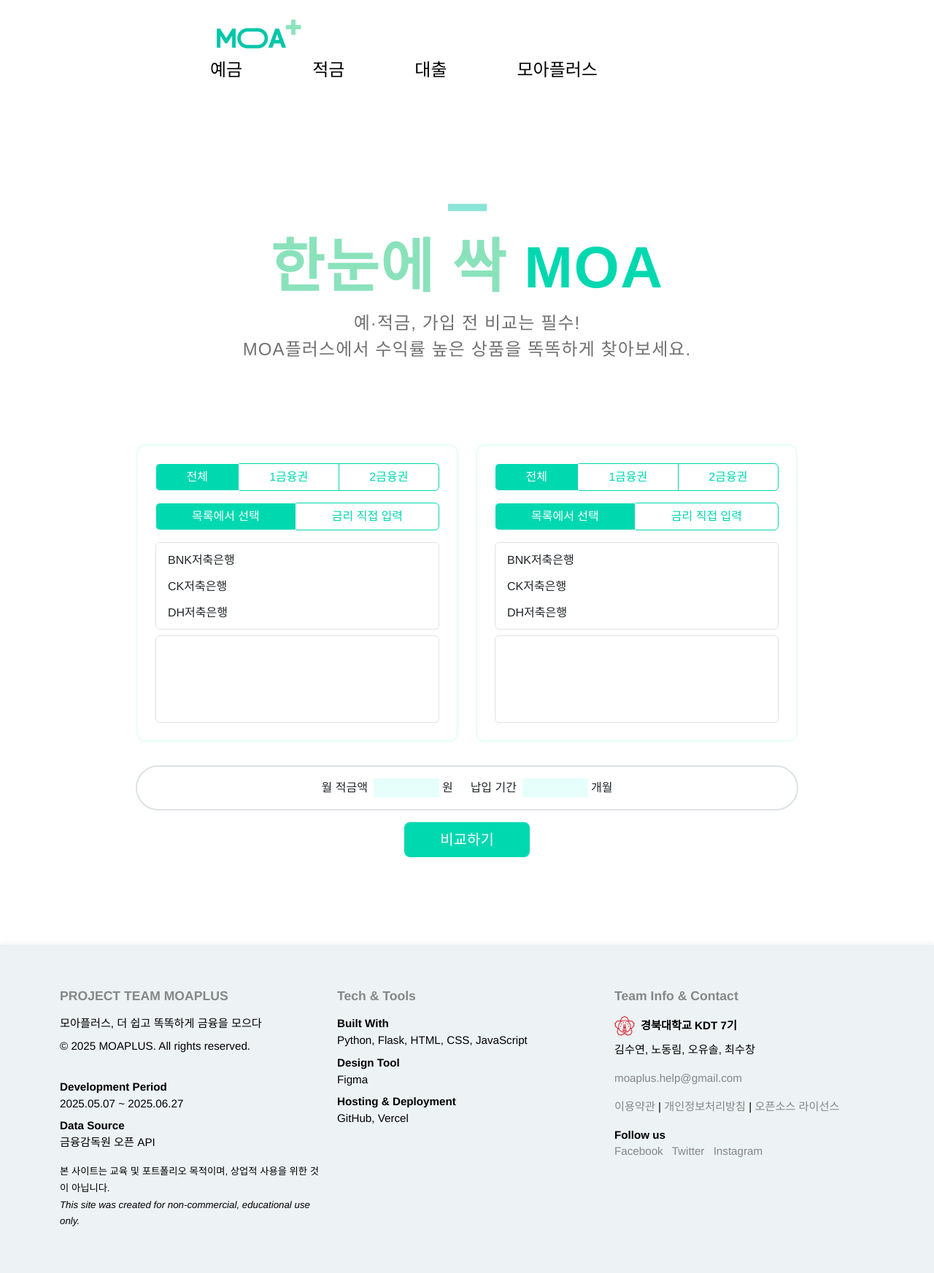
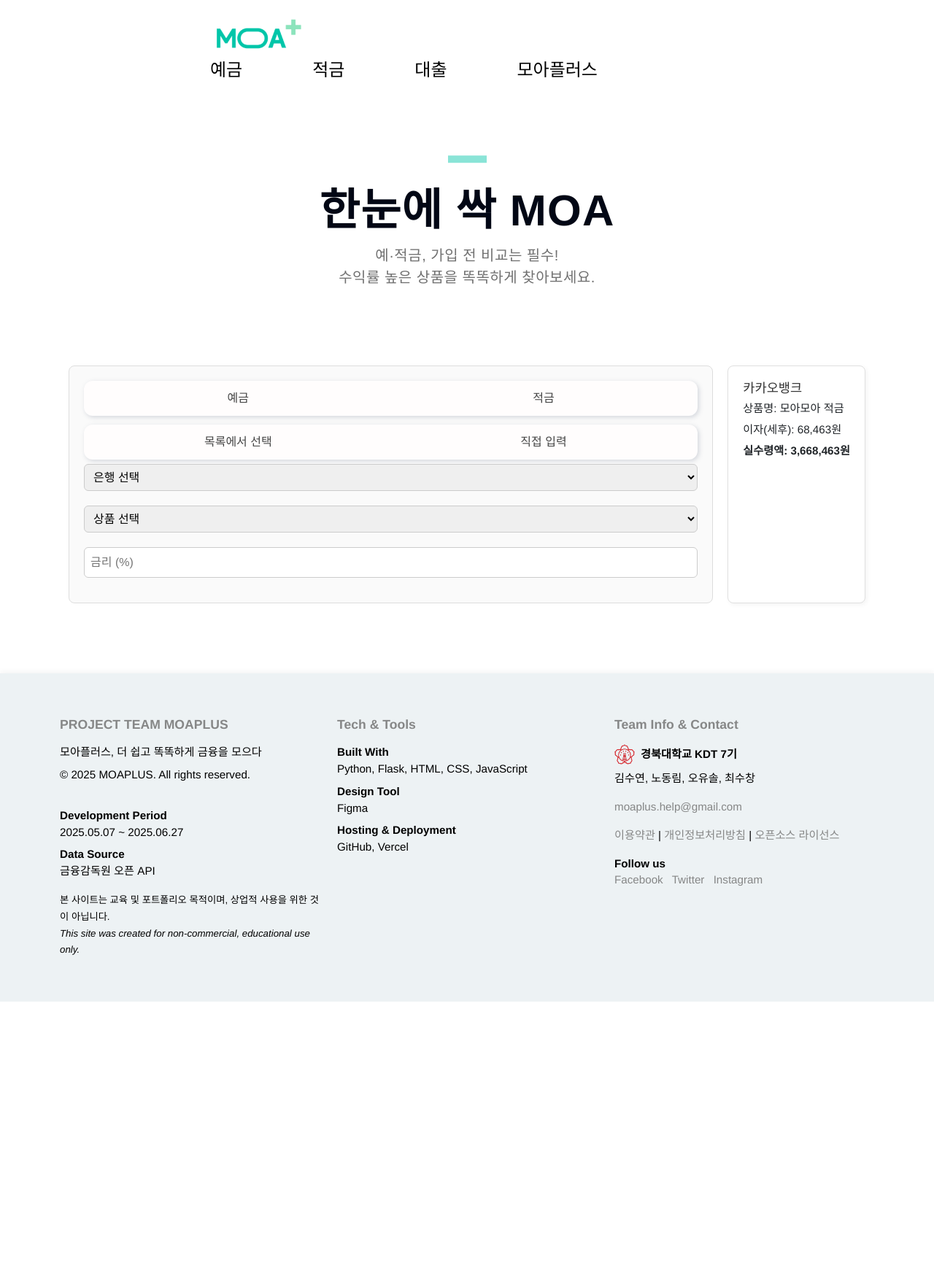
Before and after one commit to rimit000/finance_service_3, a Flask app: page /plus/compare in a window 1280 px wide. Shown: the whole page at 73% size. After the commit the page ends 1373 px from the top, so only its background shows below. Run offline with Flask 3, Linux system fonts and the light colour scheme; parts of the project's set-up code (start-up, migrations or seed data) failed here and were passed over; some web fonts are replaced.

Commit message:
비교 작업중

```diff
--- a/Documents/카카오톡 받은 파일/기업프로젝트/기업프로젝트/templates/compare_form.html
+++ b/Documents/카카오톡 받은 파일/기업프로젝트/기업프로젝트/templates/compare_form.html
@@ -1,219 +1,332 @@
 {% extends 'base.html' %}
-{% block title %}한눈에 싹 MOA{% endblock %}
 {% block content %}
-<link rel="stylesheet" href="https://cdn.jsdelivr.net/npm/bootstrap@5.3.0/dist/css/bootstrap.min.css">
+
+  <!-- 1) Bootstrap/Select2 CSS 로드 -->
+  <link
+    href="https://cdn.jsdelivr.net/npm/bootstrap@5.3.0/dist/css/bootstrap.min.css"
+    rel="stylesheet"
+  />
   <link
     rel="stylesheet"
     href="{{ url_for('static', filename='style.css') }}"
   />
 
-
+  <!-- {# ----------------------------------------------------------- #}
+       {# 2) 커스텀 CSS (화면 상단 헤더, 필터 카드, 테이블, 페이지네이션) #}
+       {# ----------------------------------------------------------- #} -->
   <style>
+    /* --------------------- 공통 CSS 변수 --------------------- */
     :root {
-    --moa-green: #00d8b0;
-    --moa-lightgreen: #8AE2BB;
-    --moa-dark: #020715;
-    --g:#00d8b0;
-    --gl:#e6fffa;
+      --moa-green:       #8AE4D7;
+      --moa-light:       #f8f9fa;
+      --moa-dark-text:   #020715;
+      --moa-border:      #E0E5F3;
+      --moa-hover:       #E0E5F3;
     }
 
+    /* -------------------- 상단 헤더 영역 -------------------- */
     .moa-header {
-    transform: translateY(-2cm);
+      transform: translateY(-1cm);
       background: white;
-    padding: 80px 20px 20px;
       text-align: center;
+      padding: 20px;
       font-family: 'NoonnuBasicGothic', sans-serif;
     }
-
+    .moa-header .moa-bar {
+      width: 53px;
+      height: 10px;
+      background-color: var(--moa-green);
+      margin: 20px auto 30px;
+    }
     .moa-header h1 {
-    font-size: 5rem;
+      font-size: 3.75rem; /* 60px */
       font-weight: 700;
-    color: #00d8b0;
-    letter-spacing: 1.5px;
+      color: var(--moa-dark-text);
+      letter-spacing: 1.2px;
+      margin-bottom: 10px;
+    }
+    .moa-header p {
+      font-size: 1.25rem;
+      color: #717171;
+      letter-spacing: 0.5px;
+      margin: 0;
+      font-weight: 400;
     }
 
-  .moa-header h1 span {
-    color: #8AE2BB;
+
+
+    .compare-box {
+      background-color: white;
+      border-radius: 12px;
+      box-shadow: 0 4px 12px rgba(0, 0, 0, 0.1);
+      max-width: 800px;
+      margin: 0 auto;
+      padding: 30px;
     }
 
-  .moa-header p {
-    font-size: 1.5rem;
-    color: #717171;
-    margin-top: 10px;
-    letter-spacing: 1.1px;
+    .compare-box h1 {
+      font-size: 2rem;
+      color: #00C4A8;
+      text-align: center;
+      margin-bottom: 10px;
     }
 
-  .moa-bar {
-    width: 53px;
-    height: 10px;
-    background-color: #8AE4D7;
-    margin: 20px auto 30px;
+    .compare-box p {
+      text-align: center;
+      color: #555;
+      margin-bottom: 30px;
     }
-.box{background:#fff;border:2px solid var(--gl);border-radius:12px}
-.btn-o{border-color:var(--g);color:var(--g)}
-.btn-check:checked+.btn-o,.btn-o:hover{background:var(--g);color:#fff}
-.scroll{height:120px;overflow-y:auto;border:1px solid #dee2e6;border-radius:6px;padding:6px}
-.item{padding:6px 10px;border-radius:6px;cursor:pointer;white-space:nowrap}
-.item:hover{background:var(--gl)}
-.item.active{background:var(--gl);font-weight:600;color:var(--g)}
-.pill input{border:0;width:90px;text-align:right;background:var(--gl)}
-.result{border:2px solid var(--g);border-radius:8px;padding:22px}
+
+    .form-section {
+      display: flex;
+      justify-content: space-between;
+      gap: 20px;
+      margin-bottom: 30px;
+    }
+
+    .form-card {
+      flex: 1;
+      border: 1px solid #ddd;
+      border-radius: 8px;
+      padding: 20px;
+      background-color: #fafafa;
+    }
+
+    .form-card h2 {
+      font-size: 1.2rem;
+      margin-bottom: 10px;
+      color: #333;
+    }
+
+    .form-card input,
+    .form-card select {
+      width: 100%;
+      padding: 8px;
+      margin-top: 6px;
+      margin-bottom: 14px;
+      border-radius: 6px;
+      border: 1px solid #ccc;
+    }
+
+    .result-section {
+      display: flex;
+      justify-content: space-around;
+      gap: 20px;
+    }
+
+    .result-card {
+      flex: 1;
+      padding: 20px;
+      border-radius: 8px;
+      background-color: #fff;
+      border: 1px solid #e0e0e0;
+      box-shadow: 2px 2px 6px rgba(0,0,0,0.05);
+    }
+
+    .result-card h3 {
+      margin: 0;
+      font-size: 1.1rem;
+      color: #333;
+    }
+
+    .result-card p {
+      margin: 6px 0;
+      font-size: 0.95rem;
+    }
+
+
+
+        /* 그룹 버튼 (pill 스타일) */
+
+
+
+    /* 버튼 스타일 테스트 */
+    .group-buttons {
+  display: flex;
+  width: 100%;
+  background-color: #fffdfd;
+  border-radius: 12px;
+  overflow: hidden;
+  z-index: 1;
+  box-shadow: 2px 2px 6px rgba(124,132,153,0.3);
+  height: 48px;
+  align-items: center;
+  padding: 6px;
+    gap: 8px; /* 버튼 간 여백 */
+  }
+
+  .group-buttons button {
+    border: none;
+    background: none;
+    padding: 0 24px;
+    height: 100%;
+    font-size: 1rem;
+    font-weight: 500;
+    color: #444;
+    cursor: pointer;
+    transition: all 0.2s ease;
+  flex: 1;      /* 추가: 버튼이 그룹 너비 균등 분배 */
+  }
+
+  .group-buttons .active {
+    background-color: #fdfdfd;
+    color: #00C4A8;
+    font-weight: 600;
+    box-shadow: 2px 2px 6px rgba(124,132,153,0.3);
+  }
+
+  .group-buttons button:hover {
+    background-color: #f9f9f9;
+  }
+
+  .button-group-wrapper {
+    display: flex;
+    flex-direction: column;
+    gap: 12px;
+  }
+
+
+  /* 직접 입력 영역 */
+    .manual-rate-box {
+    margin-top: 12px;
+    padding: 16px;
+    border: 1px solid #e2e2e2;
+    border-radius: 8px;
+    background-color: #fafafa;
+    display: none;
+    transition: all 0.3s ease;
+  }
+
+  .manual-rate-box label {
+    font-size: 1rem;
+    display: flex;
+    align-items: center;
+    gap: 8px;
+    color: #444;
+  }
+
+  .rate-input {
+    width: 80px;
+    padding: 4px 8px;
+    font-size: 1rem;
+    border: 1px solid #ccc;
+    border-radius: 4px;
+    text-align: right;
+  }
+
+  .label-text {
+    color: #222;
+    font-weight: 500;
+  }
   </style>
 
-<div class="container py-5">
-  <div class="moa-header">
+</head>
+
+
+<body>
+
+  <div class="container mt-1 mb-5">
+    <div class="moa-header mb-5">
       <div class="moa-bar"></div>
-    <h1><span>한눈에 싹</span> MOA</h1>
-    <p class="moa-subtitle">
-      예·적금, 가입 전 비교는 필수!<br>
-      MOA플러스에서 수익률 높은 상품을 똑똑하게 찾아보세요.
-    </p>
+
+    <h1>한눈에 싹 MOA</h1>
+    <p>예·적금, 가입 전 비교는 필수!<br>수익률 높은 상품을 똑똑하게 찾아보세요.</p>
       </div>
 
-  <form method="POST" id="compareForm">
-    <!-- 좌·우 모드 / 티어 hidden -->
-    <input type="hidden" name="mode_left"  id="mode_left"  value="list">
-    <input type="hidden" name="mode_right" id="mode_right" value="list">
-    <input type="hidden" name="tier_left"  id="tier_left"  value="all">
-    <input type="hidden" name="tier_right" id="tier_right" value="all">
 
-    <div class="row g-4 justify-content-center">
+    <div class="form-section">
+      <div class="form-card">
 
-      {% for side in ['left','right'] %}
-      <div class="col-12 col-lg-5">
-        <div class="box p-4">
-          <!-- ── ① 티어 선택 ── -->
-          <div class="btn-group w-100 mb-3" role="group">
-            <input type="radio" class="btn-check" name="{{ side }}_tier" id="{{ side }}_all"
-                   checked onclick="setTier('{{ side }}','all')">
-            <label class="btn btn-o" for="{{ side }}_all">전체</label>
-            <input type="radio" class="btn-check" name="{{ side }}_tier" id="{{ side }}_t1"
-                   onclick="setTier('{{ side }}','tier1')">
-            <label class="btn btn-o" for="{{ side }}_t1">1금융권</label>
-            <input type="radio" class="btn-check" name="{{ side }}_tier" id="{{ side }}_t2"
-                   onclick="setTier('{{ side }}','tier2')">
-            <label class="btn btn-o" for="{{ side }}_t2">2금융권</label>
+
+          <div class="button-group-wrapper">
+<!-- 예금/적금 선택 -->
+<div class="group-buttons" id="type-toggle">
+  <button class="btn-type" data-type="deposit">예금</button>
+  <button class="btn-type" data-type="savings">적금</button>
 </div>
 
-          <!-- ── ② 모드 선택 ── -->
-          <div class="btn-group w-100 mb-3" role="group">
-            <input type="radio" class="btn-check" name="{{ side }}_mode" id="{{ side }}_list"
-                   checked onclick="setMode('{{ side }}','list')">
-            <label class="btn btn-o" for="{{ side }}_list">목록에서 선택</label>
-            <input type="radio" class="btn-check" name="{{ side }}_mode" id="{{ side }}_direct"
-                   onclick="setMode('{{ side }}','direct')">
-            <label class="btn btn-o" for="{{ side }}_direct">금리 직접 입력</label>
+<!-- 목록에서 선택 / 직접 입력 -->
+<div class="direct-input-wrapper">
+  <div class="group-buttons" id="entry-toggle">
+    <button class="btn-option" data-mode="list">목록에서 선택</button>
+    <button class="btn-option" data-mode="manual">직접 입력</button>
   </div>
 
-          <!-- ── 목록 선택 영역 ── -->
-          <div id="{{ side }}_list_block">
-            <input type="hidden" name="bank_{{ side }}"    id="bank_{{ side }}">
-            <input type="hidden" name="product_{{ side }}" id="product_{{ side }}">
-            <div class="scroll mb-2" id="bank_{{ side }}_list"></div>
-            <div class="scroll"     id="product_{{ side }}_list"></div>
+  <div class="manual-rate-box" id="manual-rate-box">
+    <label>
+      <span class="label-text">금리 입력 :</span>
+      <input type="number" class="rate-input" placeholder="예: 3.15" step="0.01"> %
+    </label>
+  </div>
 </div>
 
-          <!-- ── 직접 입력 영역 ── -->
-          <div id="{{ side }}_rate_block" class="input-group d-none">
-            <span class="input-group-text">금리</span>
-            <input type="number" step="0.01" name="rate_{{ side }}" class="form-control text-end" placeholder=" ">
-            <span class="input-group-text">%</span>
+          </div>
+
+
+
+        <select>
+          <option>은행 선택</option>
+        </select>
+        <select>
+          <option>상품 선택</option>
+        </select>
+        <input type="number" placeholder="금리 (%)">
+      </div>
+
+    <div class="result-section">
+      <div class="result-card">
+        <h3>카카오뱅크</h3>
+        <p>상품명: 모아모아 적금</p>
+        <p>이자(세후): 68,463원</p>
+        <p><strong>실수령액: 3,668,463원</strong></p>
+      </div>
+
     </div>
   </div>
-      </div>
-      {% endfor %}
-    </div>
 
-    <!-- ── 월 납입액 / 기간 ── -->
-    <div class="row g-2 justify-content-center my-4">
-      <div class="col-12 col-lg-10">
-        <div class="d-flex flex-wrap justify-content-center align-items-center pill
-                    border border-2 rounded-pill px-4 py-3">
-          <span class="me-2">월 적금액</span>
-          <input type="number" name="amount" required> <span class="ms-1 me-4">원</span>
-          <span class="me-2">납입 기간</span>
-          <input type="number" name="months" required> <span class="ms-1">개월</span>
-        </div>
-      </div>
-      <div class="text-center mt-3">
-        <button class="btn btn-lg px-5" style="background:var(--g);color:#fff">비교하기</button>
-      </div>
-    </div>
-  </form>
+</body>
 
-  {% if result1 and result2 %}
-  <div class="row justify-content-center g-4">
-    {% for r in [result1, result2] %}
-    <div class="col-12 col-lg-4">
-      <div class="result">
-        <h5 class="mb-3">{{ r.금융회사명 }}<br>{{ r.상품명 }}</h5>
-        <p><strong>금리:</strong> {{ r.금리 }}%</p>
-        <p class="small mb-1">세전이자 {{ r.세전이자|format_currency }}</p>
-        <p class="small mb-1">이자과세 {{ r.이자과세|format_currency }}</p>
-        <p><strong>실수령액</strong> {{ r.실수령액|format_currency }}</p>
-      </div>
-    </div>
-    {% endfor %}
-  </div>
-  <p class="text-center fw-bold mt-3" style="color:var(--g)">
-     {{ better }} 의 상품이 {{ gap|format_currency }} 더 유리!
-  </p>
-  {% endif %}
-</div>
 
+<!-- JavaScript 코드 -->
+<!-- JavaScript -->
 <script>
-const banks = {{ bank_list|tojson }};          // 전체 은행 이름
-const bankTier = {{ bank_tier_map|tojson }};   // {은행: 'tier1'|'tier2'}
-const products = {{ product_map|tojson }};     // {은행: [상품...]}
+  const typeButtons = document.querySelectorAll('#type-toggle .btn-type');
+  const entryButtons = document.querySelectorAll('#entry-toggle .btn-option');
+  const manualBox = document.getElementById('manual-rate-box');
 
-/* ---------- 공용 함수 ---------- */
-function makeItem(txt, cb){ const d=document.createElement('div');d.className='item';d.textContent=txt;d.onclick=cb;return d;}
-function clear(el){while(el.firstChild)el.removeChild(el.firstChild)}
+  // 예금/적금 버튼 클릭 시
+  typeButtons.forEach(btn => {
+    btn.addEventListener('click', () => {
+      // active 클래스 적용
+      typeButtons.forEach(b => b.classList.remove('active'));
+      btn.classList.add('active');
 
-function populateBanks(side){
-  const tier = document.getElementById('tier_'+side).value;
-  const area = document.getElementById('bank_'+side+'_list'); clear(area);
-  banks.filter(b=> tier==='all' || bankTier[b]===tier)
-       .forEach(b=> area.appendChild(makeItem(b,()=>selectBank(side,b))));
+      // entry-toggle 버튼들 활성화
+      entryButtons.forEach(b => b.removeAttribute('disabled'));
+
+      // 목록에서 선택 초기화
+      entryButtons.forEach(b => b.classList.remove('active'));
+      entryButtons[0].classList.add('active'); // '목록에서 선택' 기본
+      manualBox.style.display = 'none';
+    });
+  });
+
+  // 목록/직접입력 토글
+  entryButtons.forEach(btn => {
+    btn.addEventListener('click', () => {
+      if (btn.disabled) return; // 비활성화 상태일 땐 무시
+
+      entryButtons.forEach(b => b.classList.remove('active'));
+      btn.classList.add('active');
+
+      // 수동 입력창 표시 여부
+      if (btn.dataset.mode === 'manual') {
+        manualBox.style.display = 'block';
+      } else {
+        manualBox.style.display = 'none';
       }
-function selectBank(side,b){
-  document.getElementById('bank_'+side).value=b;
-  [...document.querySelectorAll('#bank_'+side+'_list .item')]
-      .forEach(el=>el.classList.toggle('active',el.textContent===b));
-  populateProducts(side,b);
-}
-function populateProducts(side,b){
-  const area = document.getElementById('product_'+side+'_list'); clear(area);
-  (products[b]||[]).forEach(p=> area.appendChild(makeItem(p,()=>selectProd(side,p))));
-}
-function selectProd(side,p){
-  document.getElementById('product_'+side).value=p;
-  [...document.querySelectorAll('#product_'+side+'_list .item')]
-      .forEach(el=>el.classList.toggle('active',el.textContent===p));
-}
-
-/* ---------- 모드/티어 토글 ---------- */
-function setMode(side,mode){
-  document.getElementById('mode_'+side).value=mode;
-  const listB=document.getElementById(side+'_list_block');
-  const rateB=document.getElementById(side+'_rate_block');
-  if(mode==='direct'){
-    listB.classList.add('d-none'); rateB.classList.remove('d-none');
-    document.getElementById('bank_'+side).value='사용자 입력';
-    document.getElementById('product_'+side).value='사용자 입력 상품';
-  }else{
-    rateB.classList.add('d-none'); listB.classList.remove('d-none');
-    populateBanks(side);
-  }
-}
-function setTier(side,tier){
-  document.getElementById('tier_'+side).value=tier;
-  if(document.getElementById('mode_'+side).value==='list') populateBanks(side);
-}
-
-/* ---------- 초기 세팅 ---------- */
-document.addEventListener('DOMContentLoaded',()=>{
-  ['left','right'].forEach(side=>{ populateBanks(side); });
+    });
   });
 </script>
+
 {% endblock %}
```
Also changed, not shown: Documents/카카오톡 받은 파일/기업프로젝트/기업프로젝트/templates/compare_form copy.html (added, +219 -0 lines). Lines whose indentation alone changed are shown as unchanged.
